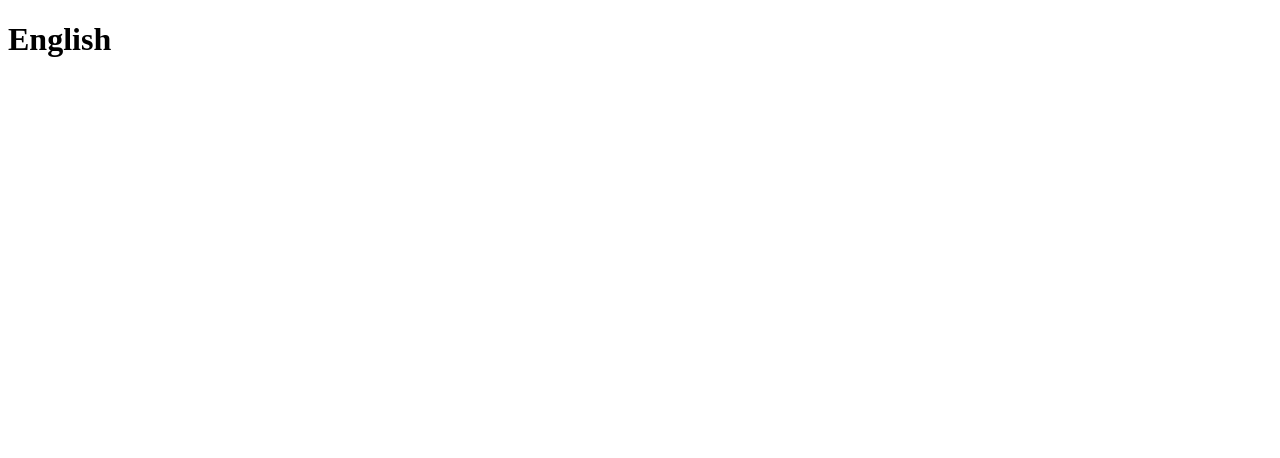
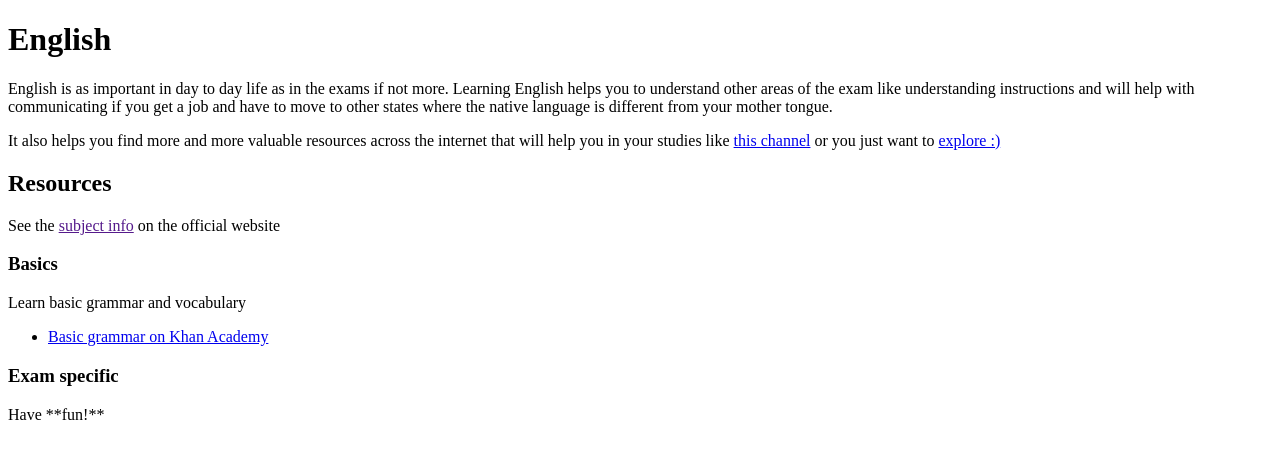
Before and after one commit to Deepesh2023/SSC-self-study-resources, a plain HTML site: page topics/english.html in a window 1280 px wide. Drawn offline with Linux system fonts and the light colour scheme.

Commit message:
added some content to the english section

```diff
--- a/topics/english.html
+++ b/topics/english.html
@@ -7,5 +7,36 @@
   </head>
   <body>
     <h1>English</h1>
+    <p>
+      English is as important in day to day life as in the exams if not more.
+      Learning English helps you to understand other areas of the exam like
+      understanding instructions and will help with communicating if you get a
+      job and have to move to other states where the native language is
+      different from your mother tongue.
+    </p>
+
+    <p>
+      It also helps you find more and more valuable resources across the
+      internet that will help you in your studies like
+      <a href="https://www.youtube.com/watch?v=_uk_6vfqwTA">this channel</a> or
+      you just want to
+      <a href="https://www.youtube.com/@TomScottGo/videos">explore :)</a>
+    </p>
+
+    <h2>Resources</h2>
+    <p>See the <a href="">subject info</a> on the official website</p>
+
+    <h3>Basics</h3>
+    <p>Learn basic grammar and vocabulary</p>
+    <ul>
+      <li>
+        <a href="https://www.khanacademy.org/humanities/grammar"
+          >Basic grammar on Khan Academy</a
+        >
+      </li>
+    </ul>
+
+    <h3>Exam specific</h3>
+    <div markdown="1">Have **fun!**</div>
   </body>
 </html>
```
Also changed, not shown: 1 other file.
